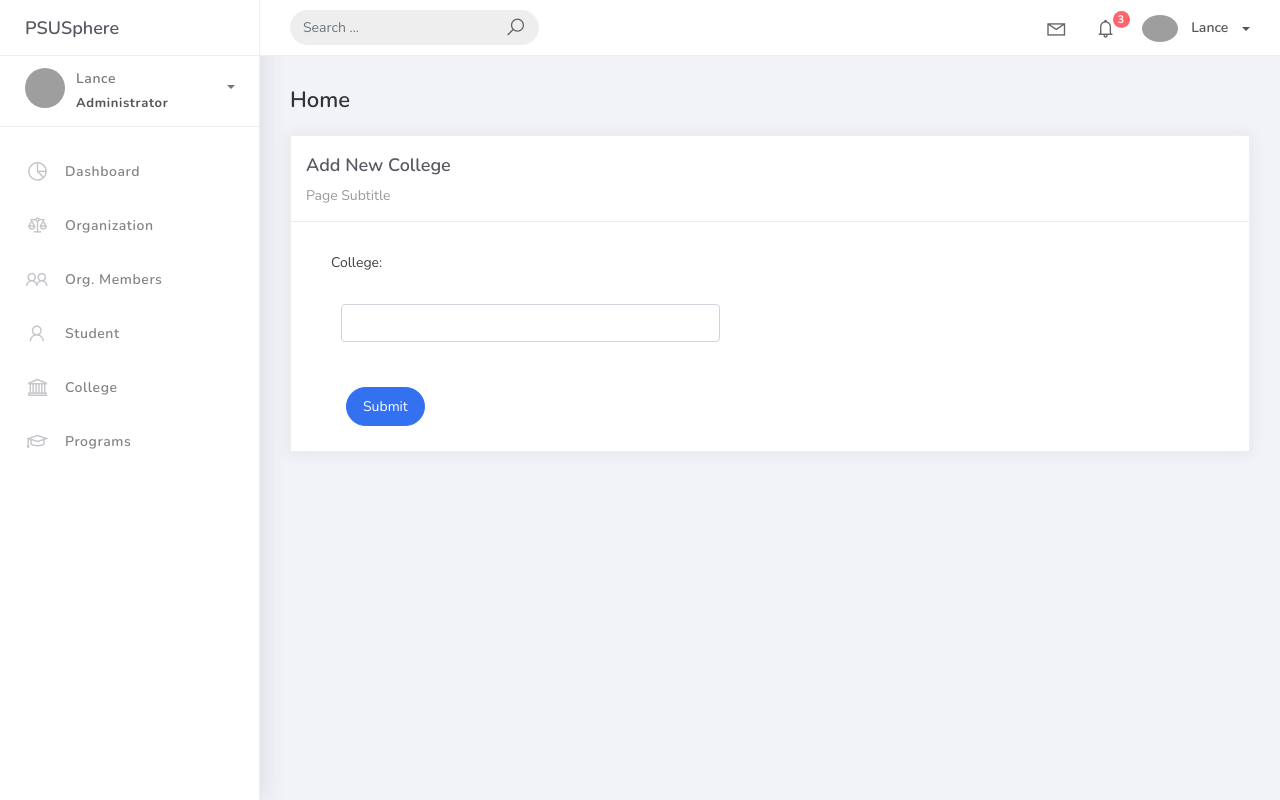
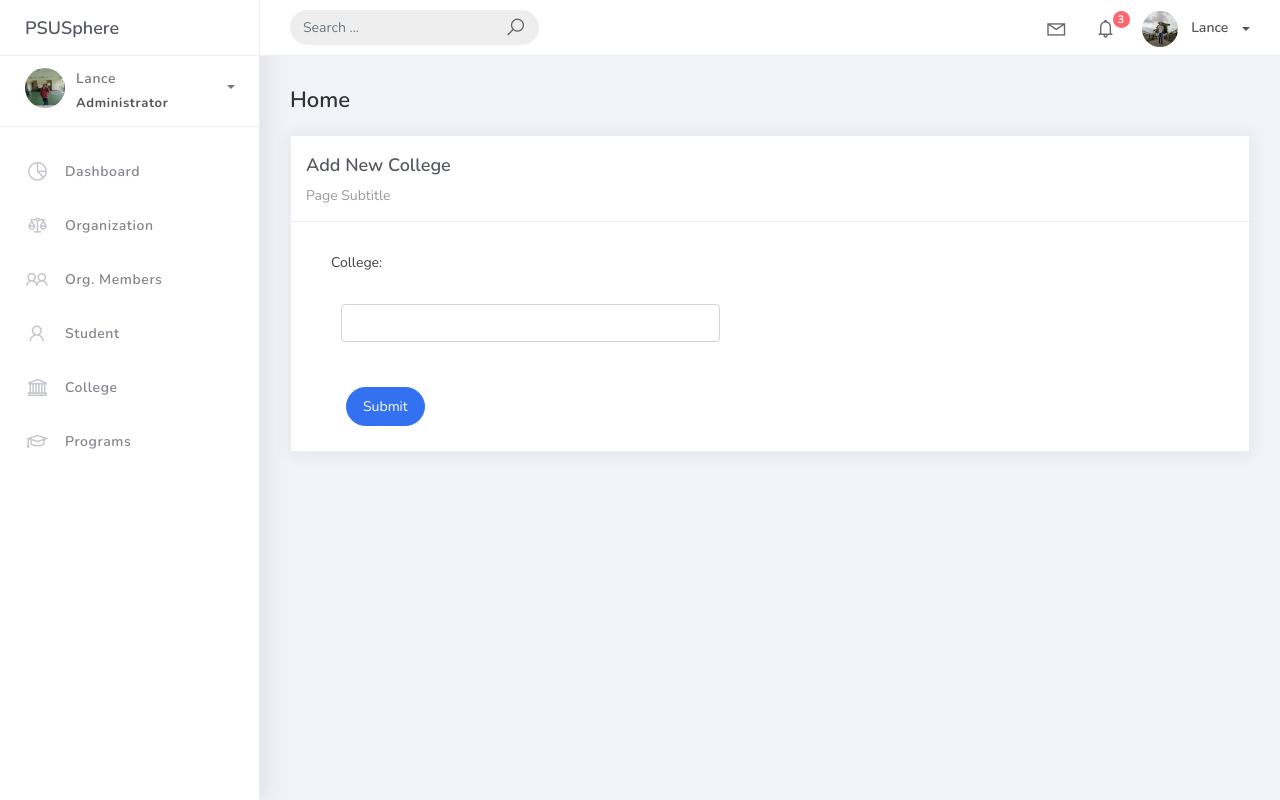
Before and after one commit to igris0220/PSUSphere, a Django app: page /college_list/add in a window 1280 px wide. Run offline with Django 5.2, Linux system fonts and the light colour scheme; some libraries are stand-ins or nearby versions; grey boxes are pictures that could not be loaded.

Commit message:
tapos na chars

```diff
--- a/projectsite/templates/base.html
+++ b/projectsite/templates/base.html
@@ -106,7 +106,7 @@
 						</li>
 						<li class="nav-item dropdown">
 							<a class="dropdown-toggle profile-pic" data-toggle="dropdown" href="#" aria-expanded="false">
-                                <img src="{% static 'img/profile1.jpg' %}" alt="user-img" width="36" class="img-circle">
+                                <img src="{% static 'img/profile.jpg' %}" alt="user-img" width="36" class="img-circle">
                                 <span >Lance</span></span> </a>
 							<ul class="dropdown-menu dropdown-user">
 								<li>
@@ -139,7 +139,7 @@
 				<div class="scrollbar-inner sidebar-wrapper">
 					<div class="user">
 						<div class="photo">
-							<img src="{% static 'img/profile1.jpg' %}">
+							<img src="{% static 'img/profile2.jpg' %}" alt="Profile Image">
 						</div>
 						<div class="info">
 							<a class="" data-toggle="collapse" href="#collapseExample" aria-expanded="true">
```
Also changed, not shown: projectsite/static/img/profile.jpg, projectsite/static/img/profile2.jpg.
